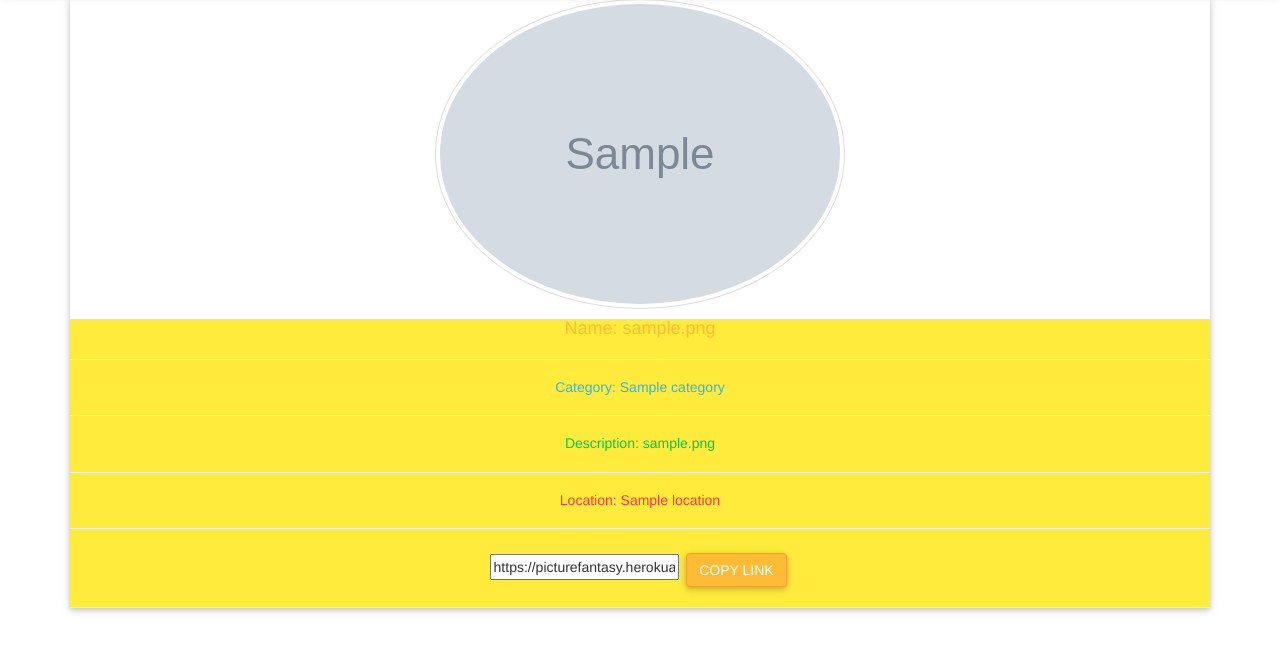
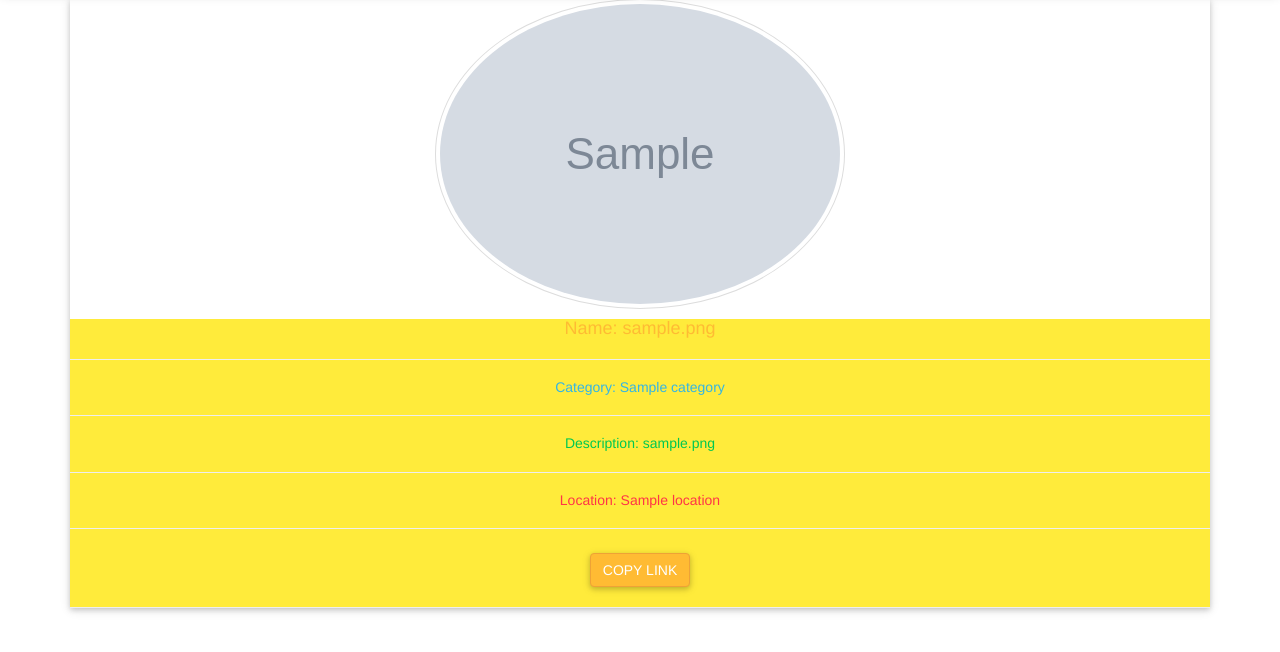
Before and after one commit to ange123ux/personal-gallery, a Django app: page /image/1 in a window 1280 px wide. Shown: the part 61-713 px from the top of the page. Run offline with Django 3.2, Linux system fonts and the light colour scheme; tables that the repository leaves empty hold one stand-in row (values such as "Sample post"); grey boxes marked "Sample" are stand-in pictures; some libraries are stand-ins or nearby versions.

Commit message:
Removed errors

```diff
--- a/display/templates/image.html
+++ b/display/templates/image.html
@@ -24,8 +24,6 @@
         <hr>
       </div>
       <div class="text-center">
-        <!-- The text field -->
-        <input type="text" value="https://picturefantasy.herokuapp.com/image/{{images.id}}" id="myInput">
 
         <!-- The button used to copy the text -->
         <button class="btn btn-warning" onclick="myFunction()">Copy Link </button>
```
